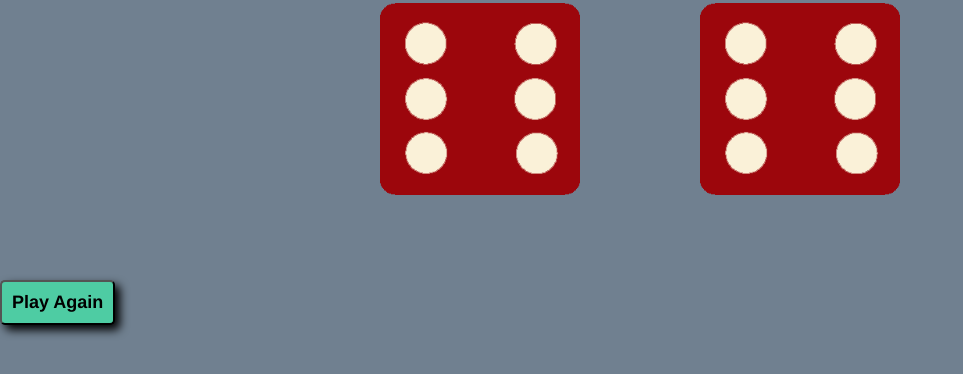
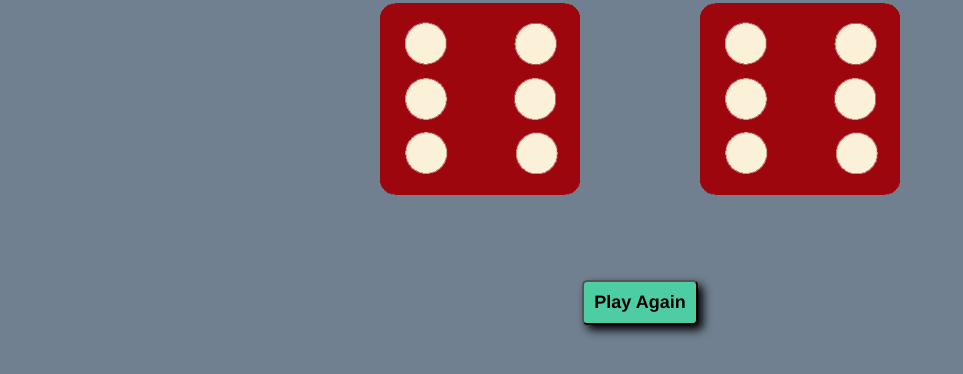
Before and after one commit to Akshay-Achuthan/Dicee-Game, a plain HTML site: page index.html in a window 1280 px wide. Shown: the part 270-644 px from the top of the page, without its empty margins (0-963 px from the left). Drawn offline with Linux system fonts and the light colour scheme.

Commit message:
Update styles.css

```diff
--- a/styles.css
+++ b/styles.css
@@ -55,6 +55,11 @@ h1 {
   box-shadow: 5px 5px 10px black;
 }
 
+.button {
+  display: flex;
+  justify-content: center;
+}
+
 .container img {
   margin: 10px;
   width: 220px;
```
